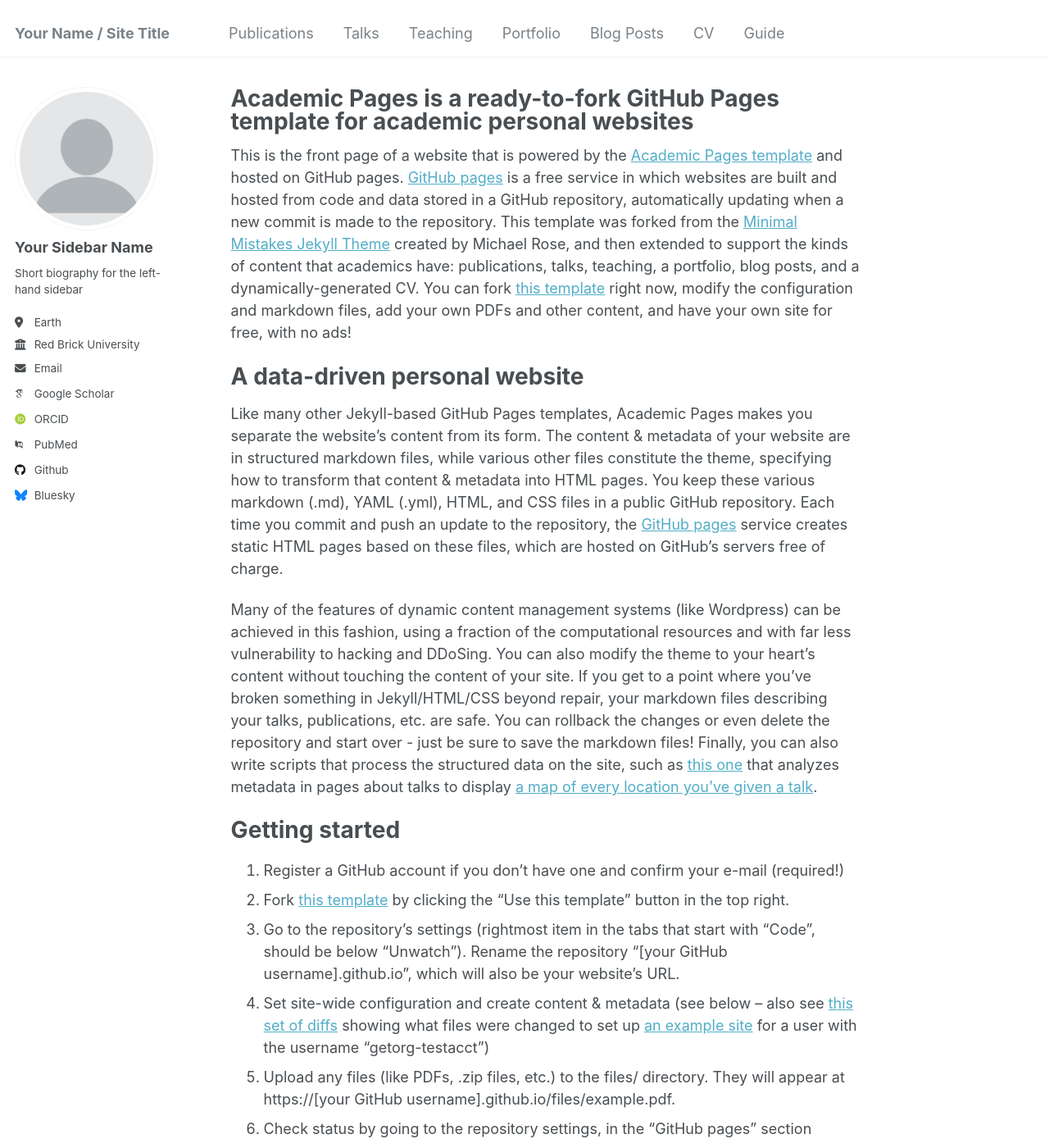
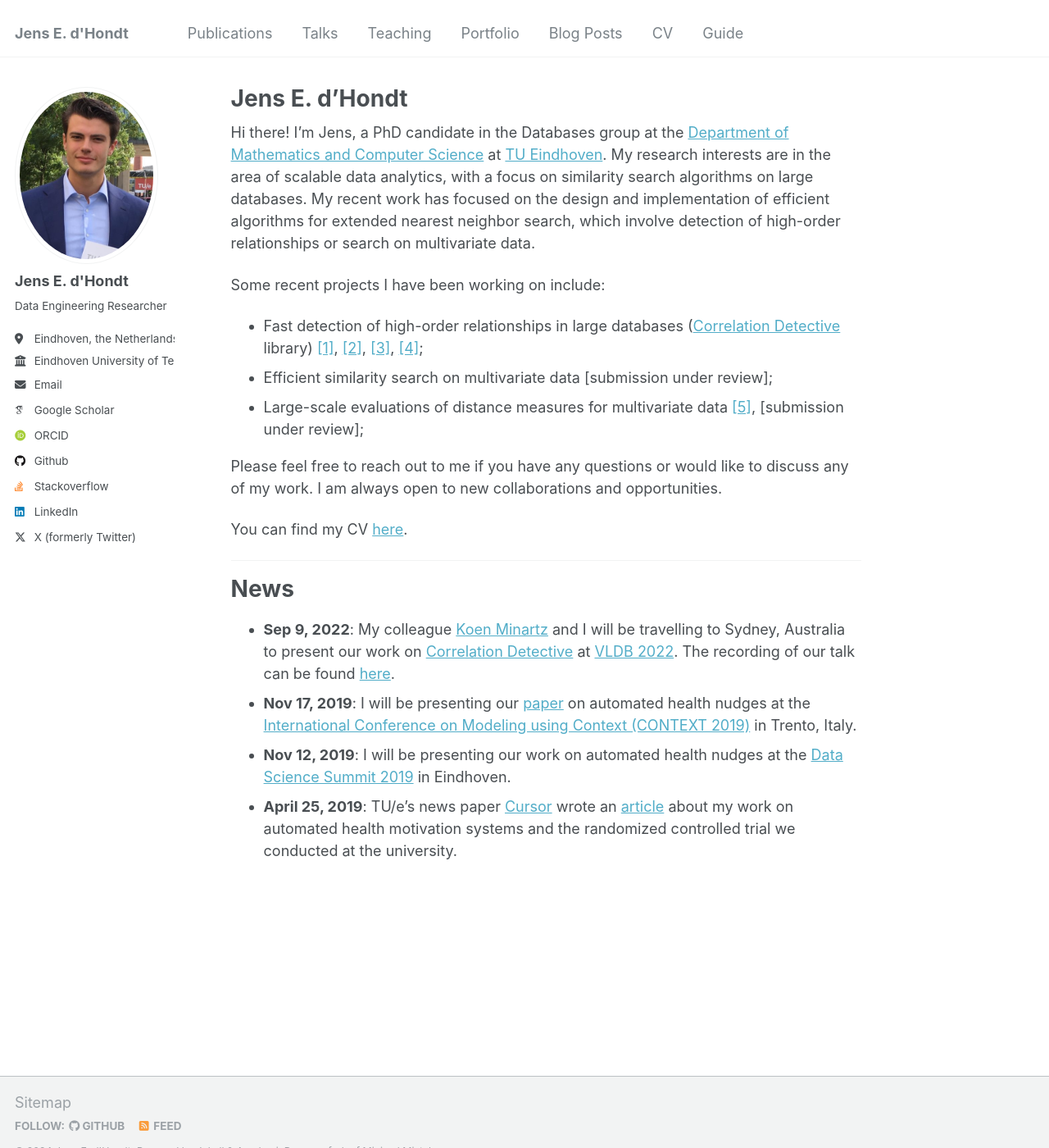
Before and after one commit to JdHondt/jdhondt.github.io, a Jekyll site: the page built from _pages/about.md, in a window 1280 px wide and 1400 px high. Shown: the whole window at 82% size. Built offline with Jekyll 4.4.1, drawn with Linux system fonts in a browser that asks for light colours; some web fonts are replaced; some of the changed text lies outside the part shown.

Commit message:
First content

```diff
--- a/_config.yml
+++ b/_config.yml
@@ -8,35 +8,35 @@
 
 # Basic Site Settings
 locale                   : "en-US"
-title                    : "Your Name / Site Title"
+title                    : "Jens E. d'Hondt"
 title_separator          : "-"
-name                     : &name "Your Name"
+name                     : &name "Jens E. d'Hondt"
 description              : &description "personal description"
-url                      : https://academicpages.github.io # the base hostname & protocol for your site e.g. "https://[your GitHub username].github.io"
+url                      : https://jdhondt.github.io
 baseurl                  : "" # the subpath of your site, e.g. "/blog"
-repository               : "academicpages/academicpages.github.io"
+repository               : "jdhondt/jdhondt.github.io"
 
 # Site Author - The following control what appear as part of the author content on the side bar.
 #               If a field is blank the icon and link will not appear, otherwise it will be shown.
 #               Additional customization can be done by editing /_includes/author-profile.html
 author:
   # Biographic information
-  avatar           : "profile.png"
-  name             : "Your Sidebar Name"
-  pronouns         : # example: "she/her"
-  bio              : "Short biography for the left-hand sidebar"
-  location         : "Earth"
-  employer         : "Red Brick University"
+  avatar           : "profile.jpeg"
+  name             : "Jens E. d'Hondt"
+  pronouns         : # example: "he/him"
+  bio              : "Data Engineering Researcher"
+  location         : "Eindhoven, the Netherlands"
+  employer         : "Eindhoven University of Technology"
   uri              : # URL
-  email            : "none@example.org"
+  email            : "j.e.d.hondt@tue.nl"
 
   # Academic websites
   arxiv            : # URL - Update with the correct link to your profile
-  googlescholar    : "https://scholar.google.com/citations?user=PS_CX0AAAAAJ"
+  googlescholar    : "https://scholar.google.com/citations?user=6Znqf8kAAAAJ"
   impactstory      : # URL
-  orcid            : "http://orcid.org/yourorcidurl"
+  orcid            : "https://orcid.org/0000-0001-9069-0591"
   semantic         : # URL
-  pubmed           : "https://www.ncbi.nlm.nih.gov/pubmed/?term=john+snow"
+  pubmed           : # URL
   researchgate     : # URL
   scopus           : # URL
 
@@ -44,12 +44,12 @@ author:
   bitbucket        : # Username - Update with your username on the site
   codepen          : # Username
   dribbble         : # Username
-  github           : "academicpages"
+  github           : "JdHondt"
   kaggle           : # Username
-  stackoverflow    : # User number or user number and name (i.e., use "1" or "1/jeff-atwood")
+  stackoverflow    : "JensD"
 
   # Social media
-  bluesky          : "bsky.app" # Replace this with you Bluesky username
+  bluesky          : # Username
   facebook         : # Username
   flickr           : # Username
   foursquare       : # Username
@@ -58,7 +58,7 @@ author:
   keybase          : # Username
   instagram        : # Username
   lastfm           : # Username
-  linkedin         : # Username
+  linkedin         : "jens-d-hondt"
   mastodon         : # URL
   medium           : # URL
   pinterest        : # Username
@@ -66,7 +66,7 @@ author:
   steam            : # Username
   telegram         : # URL
   tumblr           : # Username
-  twitter          : # Username for X / Twitter
+  twitter          : "JensHondt"
   vine             : # Username
   weibo            : # Username
   wikipedia        : # Username
--- a/_pages/about.md
+++ b/_pages/about.md
@@ -1,49 +1,29 @@
 ---
 permalink: /
-title: "Academic Pages is a ready-to-fork GitHub Pages template for academic personal websites"
+title: "Jens E. d'Hondt"
 author_profile: true
 redirect_from:
   - /about/
   - /about.html
 ---
 
-This is the front page of a website that is powered by the [Academic Pages template](https://github.com/academicpages/academicpages.github.io) and hosted on GitHub pages. [GitHub pages](https://pages.github.com) is a free service in which websites are built and hosted from code and data stored in a GitHub repository, automatically updating when a new commit is made to the repository. This template was forked from the [Minimal Mistakes Jekyll Theme](https://mmistakes.github.io/minimal-mistakes/) created by Michael Rose, and then extended to support the kinds of content that academics have: publications, talks, teaching, a portfolio, blog posts, and a dynamically-generated CV. You can fork [this template](https://github.com/academicpages/academicpages.github.io) right now, modify the configuration and markdown files, add your own PDFs and other content, and have your own site for free, with no ads!
+Hi there! I'm Jens, a PhD candidate in the Databases group at the [Department of Mathematics and Computer Science](https://www.tue.nl/en/our-university/departments/mathematics-and-computer-science) at [TU Eindhoven](https://www.tue.nl/en/).
+My research interests are in the area of scalable data analytics, with a focus on similarity search algorithms on large databases.
+My recent work has focused on the design and implementation of efficient algorithms for extended nearest neighbor search, which involve detection of high-order relationships or search on multivariate data.
 
-A data-driven personal website
-======
-Like many other Jekyll-based GitHub Pages templates, Academic Pages makes you separate the website's content from its form. The content & metadata of your website are in structured markdown files, while various other files constitute the theme, specifying how to transform that content & metadata into HTML pages. You keep these various markdown (.md), YAML (.yml), HTML, and CSS files in a public GitHub repository. Each time you commit and push an update to the repository, the [GitHub pages](https://pages.github.com/) service creates static HTML pages based on these files, which are hosted on GitHub's servers free of charge.
+Some recent projects I have been working on include:
+- Fast detection of high-order relationships in large databases ([Correlation Detective](https://correlationdetective.com/) library) [[1]](https://www.vldb.org/pvldb/vol15/p1266-papapetrou.pdf), [[2]](https://link.springer.com/article/10.1007/s00778-023-00815-y), [[3]](https://ieeexplore.ieee.org/document/10597715), [[4]](https://pure.tue.nl/ws/portalfiles/portal/199766579/d_Hondt_J..pdf);
+- Efficient similarity search on multivariate data [submission under review];
+- Large-scale evaluations of distance measures for multivariate data [[5]](https://ieeexplore.ieee.org/abstract/document/10555114), [submission under review];
 
-Many of the features of dynamic content management systems (like Wordpress) can be achieved in this fashion, using a fraction of the computational resources and with far less vulnerability to hacking and DDoSing. You can also modify the theme to your heart's content without touching the content of your site. If you get to a point where you've broken something in Jekyll/HTML/CSS beyond repair, your markdown files describing your talks, publications, etc. are safe. You can rollback the changes or even delete the repository and start over - just be sure to save the markdown files! Finally, you can also write scripts that process the structured data on the site, such as [this one](https://github.com/academicpages/academicpages.github.io/blob/master/talkmap.ipynb) that analyzes metadata in pages about talks to display [a map of every location you've given a talk](https://academicpages.github.io/talkmap.html).
+Please feel free to reach out to me if you have any questions or would like to discuss any of my work. I am always open to new collaborations and opportunities.
 
-Getting started
-======
-1. Register a GitHub account if you don't have one and confirm your e-mail (required!)
-1. Fork [this template](https://github.com/academicpages/academicpages.github.io) by clicking the "Use this template" button in the top right.
-1. Go to the repository's settings (rightmost item in the tabs that start with "Code", should be below "Unwatch"). Rename the repository "[your GitHub username].github.io", which will also be your website's URL.
-1. Set site-wide configuration and create content & metadata (see below -- also see [this set of diffs](http://archive.is/3TPas) showing what files were changed to set up [an example site](https://getorg-testacct.github.io) for a user with the username "getorg-testacct")
-1. Upload any files (like PDFs, .zip files, etc.) to the files/ directory. They will appear at https://[your GitHub username].github.io/files/example.pdf.
-1. Check status by going to the repository settings, in the "GitHub pages" section
+You can find my CV [here](/files/CV_Jens_dHondt.pdf).
 
-Site-wide configuration
-------
-The main configuration file for the site is in the base directory in [_config.yml](https://github.com/academicpages/academicpages.github.io/blob/master/_config.yml), which defines the content in the sidebars and other site-wide features. You will need to replace the default variables with ones about yourself and your site's github repository. The configuration file for the top menu is in [_data/navigation.yml](https://github.com/academicpages/academicpages.github.io/blob/master/_data/navigation.yml). For example, if you don't have a portfolio or blog posts, you can remove those items from that navigation.yml file to remove them from the header.
+---
 
-Create content & metadata
-------
-For site content, there is one markdown file for each type of content, which are stored in directories like _publications, _talks, _posts, _teaching, or _pages. For example, each talk is a markdown file in the [_talks directory](https://github.com/academicpages/academicpages.github.io/tree/master/_talks). At the top of each markdown file is structured data in YAML about the talk, which the theme will parse to do lots of cool stuff. The same structured data about a talk is used to generate the list of talks on the [Talks page](https://academicpages.github.io/talks), each [individual page](https://academicpages.github.io/talks/2012-03-01-talk-1) for specific talks, the talks section for the [CV page](https://academicpages.github.io/cv), and the [map of places you've given a talk](https://academicpages.github.io/talkmap.html) (if you run this [python file](https://github.com/academicpages/academicpages.github.io/blob/master/talkmap.py) or [Jupyter notebook](https://github.com/academicpages/academicpages.github.io/blob/master/talkmap.ipynb), which creates the HTML for the map based on the contents of the _talks directory).
-
-**Markdown generator**
-
-The repository includes [a set of Jupyter notebooks](https://github.com/academicpages/academicpages.github.io/tree/master/markdown_generator
-) that converts a CSV containing structured data about talks or presentations into individual markdown files that will be properly formatted for the Academic Pages template. The sample CSVs in that directory are the ones I used to create my own personal website at stuartgeiger.com. My usual workflow is that I keep a spreadsheet of my publications and talks, then run the code in these notebooks to generate the markdown files, then commit and push them to the GitHub repository.
-
-How to edit your site's GitHub repository
-------
-Many people use a git client to create files on their local computer and then push them to GitHub's servers. If you are not familiar with git, you can directly edit these configuration and markdown files directly in the github.com interface. Navigate to a file (like [this one](https://github.com/academicpages/academicpages.github.io/blob/master/_talks/2012-03-01-talk-1.md) and click the pencil icon in the top right of the content preview (to the right of the "Raw | Blame | History" buttons). You can delete a file by clicking the trashcan icon to the right of the pencil icon. You can also create new files or upload files by navigating to a directory and clicking the "Create new file" or "Upload files" buttons.
-
-Example: editing a markdown file for a talk
-![Editing a markdown file for a talk](/images/editing-talk.png)
-
-For more info
-------
-More info about configuring Academic Pages can be found in [the guide](https://academicpages.github.io/markdown/), the [growing wiki](https://github.com/academicpages/academicpages.github.io/wiki), and you can always [ask a question on GitHub](https://github.com/academicpages/academicpages.github.io/discussions). The [guides for the Minimal Mistakes theme](https://mmistakes.github.io/minimal-mistakes/docs/configuration/) (which this theme was forked from) might also be helpful.
+# News
+- **Sep 9, 2022**: My colleague [Koen Minartz](https://kminartz.github.io/) and I will be travelling to Sydney, Australia to present our work on [Correlation Detective](https://correlationdetective.com/) at [VLDB 2022](https://vldb.org/2022/). The recording of our talk can be found [here](https://correlationdetective.com/pages/technicalities/).
+- **Nov 17, 2019**: I will be presenting our [paper](https://link.springer.com/chapter/10.1007/978-3-030-34974-5_11) on automated health nudges at the [International Conference on Modeling using Context (CONTEXT 2019)](http://context19.di.unito.it/) in Trento, Italy.
+- **Nov 12, 2019**: I will be presenting our work on automated health nudges at the [Data Science Summit 2019](https://www.tue.nl/en/research/research-areas/data-science/data-science-summit-2019) in Eindhoven.
+- **April 25, 2019**: TU/e's news paper [Cursor](https://www.cursor.tue.nl/nieuws) wrote an [article](https://www.cursor.tue.nl/nieuws/2019/april/week-4/welke-faculteit-is-het-fitste/) about my work on automated health motivation systems and the randomized controlled trial we conducted at the university.
```
Also changed, not shown: images/profile.jpeg (added), 1 other file.
